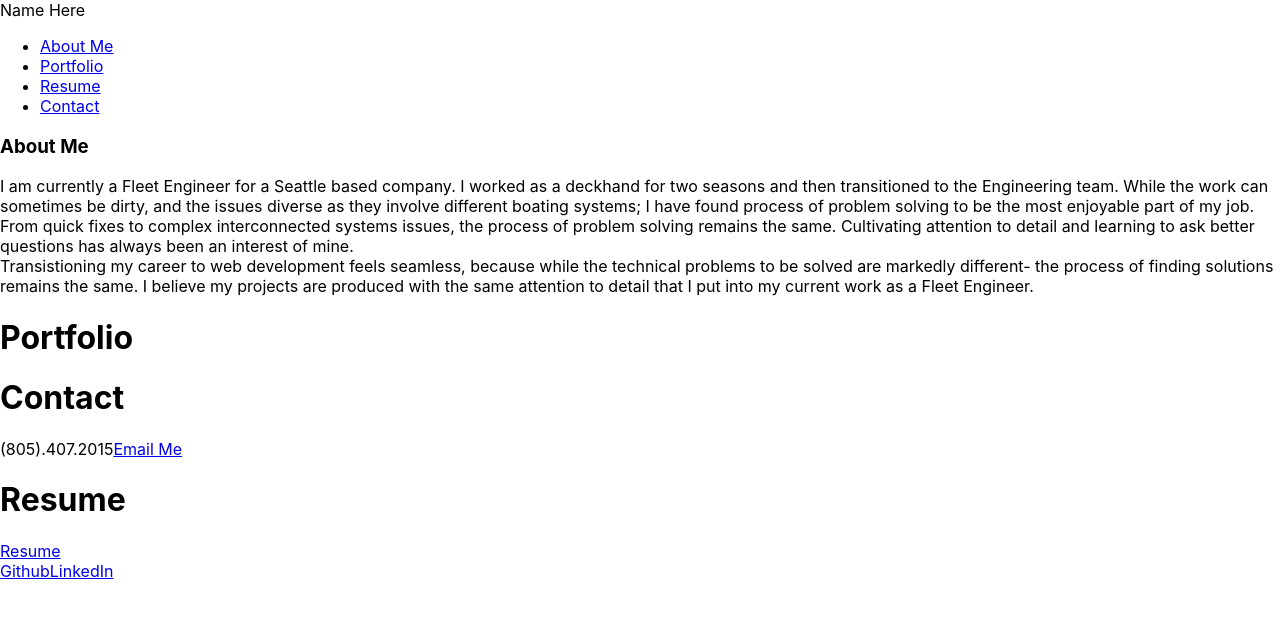
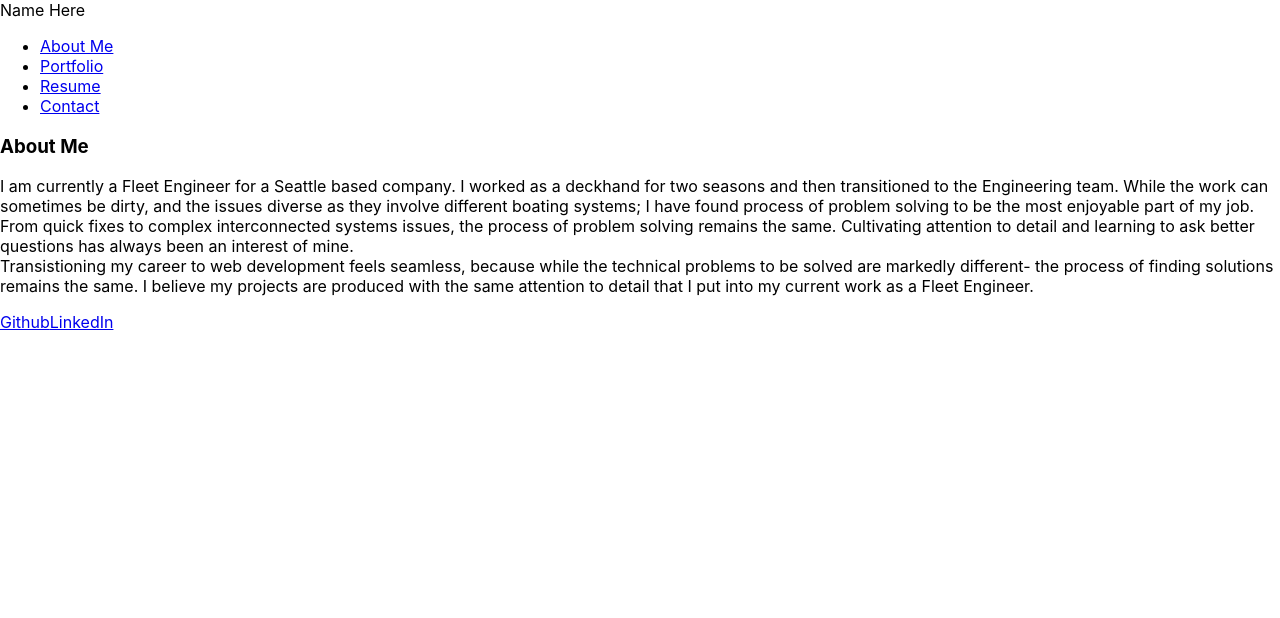
Before and after one commit to Diaz-Daniel/diaz-portfolio, a React (Create React App) app: page / in a window 1280 px wide. Shown: the top 618 px of the page. Built offline with nearby package versions, Linux system fonts and the light colour scheme.

Commit message:
imported useState

```diff
--- a/src/App.js
+++ b/src/App.js
@@ -1,17 +1,32 @@
-import Header from "./components/header/Header";
-import About from "./components/about/About";
-import Portfolio from "./components/project/Project";
-import Contact from "./components/contact/Contact";
-import Resume from "./components/resume/Resume";
-import Footer from "./components/footer/Footer";
+import React, { useState } from "react";
+import Header from "./components/Header/Header";
+import Footer from "./components/Footer/Footer";
+import About from "./components/About/About";
+import Project from "./components/Project/Project";
+import Resume from "./components/Resume/Resume";
+import Contact from "./components/Contact/Contact";
+
 const App = () => {
+  const [currentPage, setCurrentPage] = useState("About");
+  const renderPage = () => {
+    if (currentPage === "About") {
+      return <About />;
+    }
+    if (currentPage === "Project") {
+      return <Project />;
+    }
+    if (currentPage === "Resume") {
+      return <Resume />;
+    }
+    if (currentPage === "Contact") {
+      return <Contact />;
+    }
+  };
+
   return (
     <div className="App">
-      <Header />
-      <About />
-      <Portfolio />
-      <Contact />
-      <Resume />
+      <Header currentPage={currentPage} setCurrentPage={setCurrentPage} />
+      {renderPage()}
       <Footer />
     </div>
   );
```
